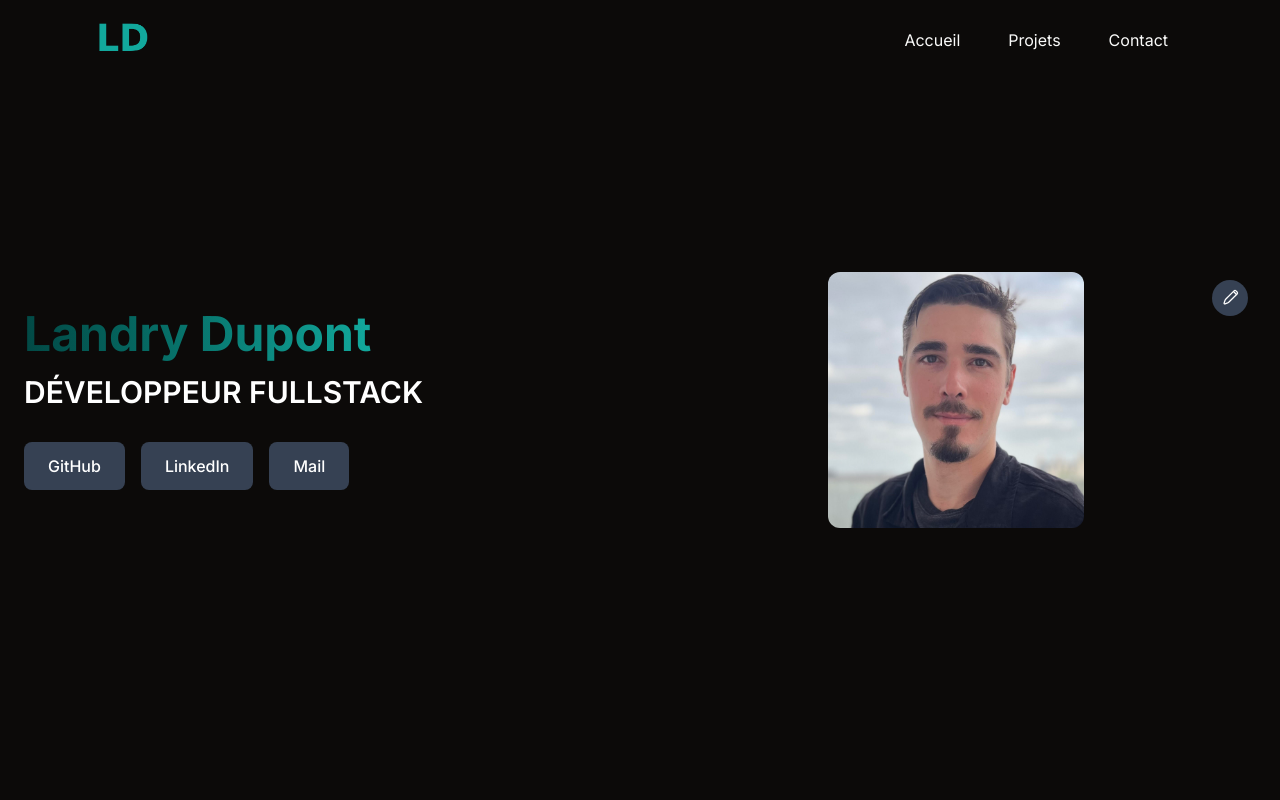
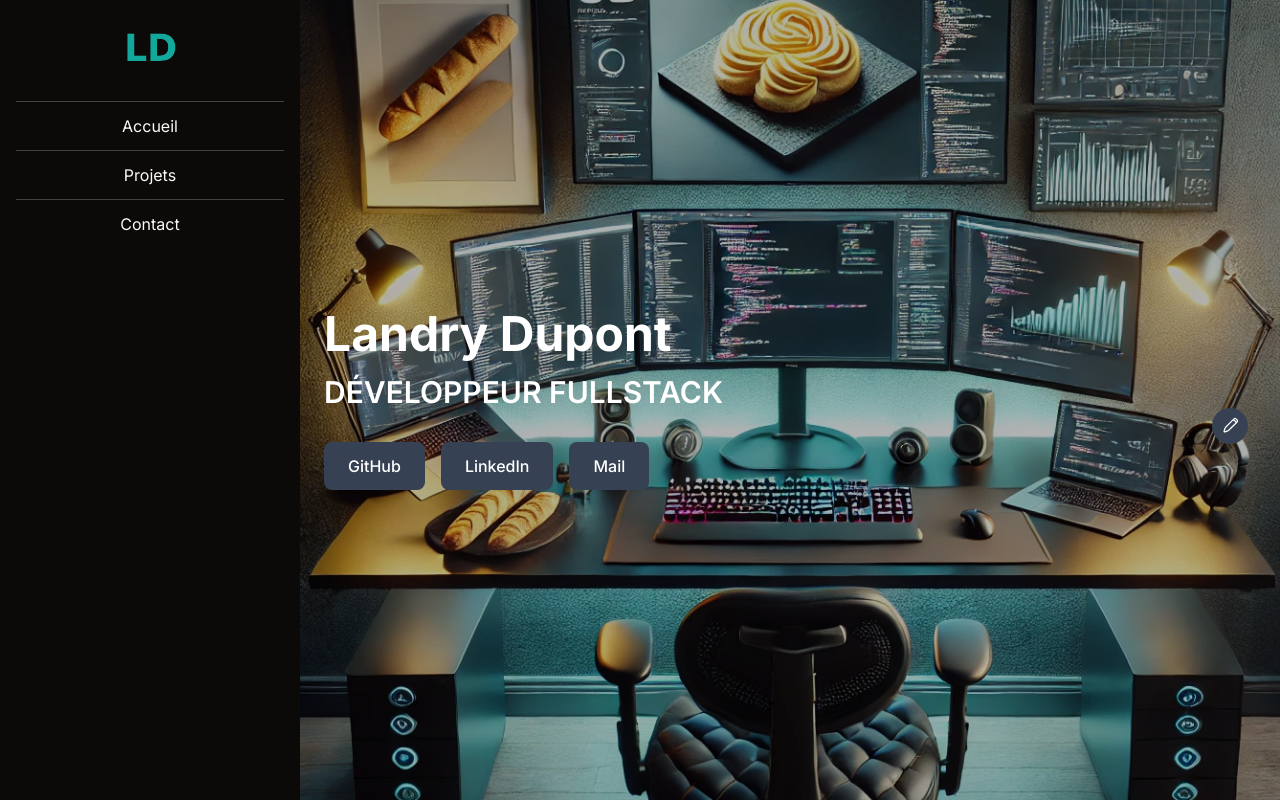
Before and after one commit to landry445/Portofolio, a React (Vite) app: page / in a window 1280 px wide. Built offline with nearby package versions, Linux system fonts and the light colour scheme.

Commit message:
update nav about

```diff
--- a/src/App.tsx
+++ b/src/App.tsx
@@ -1,6 +1,6 @@
 import React from 'react';
-import Navbar from './components/NavBar';
-import Description from './components/Description';
+import Navbar from './components/header/NavBar';
+import Description from './components/About';
 
 const App: React.FC = () => {
   const links = [
@@ -10,9 +10,11 @@ const App: React.FC = () => {
   ];
 
   return (
-    <div className='bg-slate-950'>
+    <div className="bg-slate-950">
       <Navbar links={links} />
-      <Description/>
+      <div className="ml-[300px]">
+        <Description />
+      </div>
     </div>
   );
 };
--- a/src/components/Description.tsx
+++ b/src/components/About.tsx
@@ -1,10 +1,12 @@
 export default function Description() {
   return (
-      <div className="flex justify-center items-center min-h-screen bg-stone-950 text-white px-6">
+    <div className="relative min-h-screen">
+      <div className="absolute inset-0 bg-[url('/setup.webp')] bg-cover bg-center bg-no-repeat filter brightness-70"></div>
+      <div className="relative z-10 flex justify-center items-center min-h-screen text-white px-6">
         <div className="grid grid-cols-1 md:grid-cols-2 gap-8 items-center w-full max-w-7xl">
           <div className="flex flex-col items-start space-y-4 text-center md:text-left">
             <h1 className="text-5xl font-bold w-full">
-              <span className="bg-gradient-to-r from-[#024945] to-[#12a89c] bg-clip-text text-transparent">Landry Dupont</span>
+              <span className="text-white">Landry Dupont</span>
             </h1>
             <h2 className="text-3xl font-semibold">DÉVELOPPEUR FULLSTACK</h2>
             <div className="flex flex-wrap justify-center md:justify-start space-x-4 mt-4">
@@ -30,13 +32,7 @@ export default function Description() {
           </div>
 
           <div className="relative flex justify-center items-center w-full">
-            <div className="rounded-xl overflow-hidden bg-gradient-to-r from-[#024945] to-[#12a89c] w-64 h-64 flex items-center justify-center">
-              <img
-                src="photo-Landry.jpg"
-                alt="Landry Dupont"
-                className="w-full h-full object-cover"
-              />
-            </div>
+
             <button
               className="absolute top-2 right-2 bg-gray-700 hover:bg-gray-600 p-2 rounded-full"
               aria-label="Edit Profile"
@@ -64,5 +60,6 @@ export default function Description() {
           </div>
         </div>
       </div>
-    );
+    </div>
+  );
 }
--- a/src/components/NavBar.tsx
+++ /dev/null
@@ -1,106 +0,0 @@
-import React, { useState } from 'react';
-
-type NavbarProps = {
-  links: { label: string; href: string }[];
-};
-
-const Navbar: React.FC<NavbarProps> = ({ links }) => {
-  const [menuOpen, setMenuOpen] = useState(false);
-
-  return (
-    <nav className="bg-stone-950 fixed top-0 w-full z-20">
-      <div className="flex items-center justify-between h-20 px-3 sm:px-5 md:px-7 lg:px-24">
-        <img src="/LD_logo_.png" alt="logo" className="w-[53px] h-[53px]" />
-        {/* Liens visibles sur écrans moyens et plus */}
-        <ul className="hidden md:flex items-center">
-          {links.map((link, index) => (
-            <li
-              key={index}
-              className="ms-4 py-2 px-4 rounded-full transition duration-100 ease-in-out hover:cursor-pointer text-stone-50"
-            >
-              <a
-                href={link.href}
-                className="text-stone-50 hover:text-[#12a89c] hover:bg-clip-text transition-all duration-300"
-              >
-                {link.label}
-              </a>
-            </li>
-          ))}
-        </ul>
-        {/* Bouton burger visible sur écrans inférieurs à 768 px */}
-        <button
-          className="md:hidden text-stone-50 focus:outline-none"
-          onClick={() => setMenuOpen(true)}
-        >
-          <svg
-            className="w-8 h-8"
-            fill="none"
-            stroke="currentColor"
-            viewBox="0 0 24 24"
-          >
-            <path
-              strokeLinecap="round"
-              strokeLinejoin="round"
-              strokeWidth="2"
-              d="M4 6h16M4 12h16M4 18h16"
-            />
-          </svg>
-        </button>
-      </div>
-
-      {/* Overlay avec effet de flou */}
-      {menuOpen && (
-        <div
-          className="fixed inset-0 bg-transparent backdrop-blur-md md:hidden z-20"
-          onClick={() => setMenuOpen(false)}
-        ></div>
-      )}
-
-      {/* Menu burger en barre latérale */}
-      <div
-        className={`fixed top-0 right-0 h-full w-64 bg-stone-950 transform transition-transform duration-300 ease-in-out z-30 md:hidden ${
-          menuOpen ? 'translate-x-0' : 'translate-x-full'
-        }`}
-      >
-        <div className="flex justify-end p-4">
-          <button
-            onClick={() => setMenuOpen(false)}
-            className="text-stone-50 focus:outline-none"
-          >
-            <svg
-              className="w-8 h-8"
-              fill="none"
-              stroke="currentColor"
-              viewBox="0 0 24 24"
-            >
-              <path
-                strokeLinecap="round"
-                strokeLinejoin="round"
-                strokeWidth="2"
-                d="M6 18L18 6M6 6l12 12"
-              />
-            </svg>
-          </button>
-        </div>
-        <ul className="flex flex-col items-center mt-10">
-          {links.map((link, index) => (
-            <li
-              key={index}
-              className="py-3 border-t border-stone-700 w-full text-center"
-            >
-              <a
-                href={link.href}
-                className="text-stone-50 hover:text-[#12a89c] transition-all duration-300 block"
-                onClick={() => setMenuOpen(false)}
-              >
-                {link.label}
-              </a>
-            </li>
-          ))}
-        </ul>
-      </div>
-    </nav>
-  );
-};
-
-export default Navbar;
--- /dev/null
+++ b/src/components/header/NavBar.tsx
@@ -0,0 +1,31 @@
+import React from 'react';
+
+type NavbarProps = {
+  links: { label: string; href: string }[];
+};
+
+const Navbar: React.FC<NavbarProps> = ({ links }) => {
+  return (
+    <nav className="fixed inset-y-0 left-0 w-[300px] bg-stone-950 z-20">
+      <div className="flex flex-col h-full px-4 py-6">
+        <div className="flex justify-center mb-6">
+          <img src="/LD_logo_.png" alt="logo" className="w-[53px] h-[53px]" />
+        </div>
+        <ul className="flex flex-col">
+          {links.map((link, index) => (
+            <li key={index} className="py-3 border-t border-stone-700 text-center">
+              <a
+                href={link.href}
+                className="text-stone-50 hover:text-[#12a89c] transition-all duration-300 block"
+              >
+                {link.label}
+              </a>
+            </li>
+          ))}
+        </ul>
+      </div>
+    </nav>
+  );
+};
+
+export default Navbar;
```
Also changed, not shown: public/setup.webp (added).
